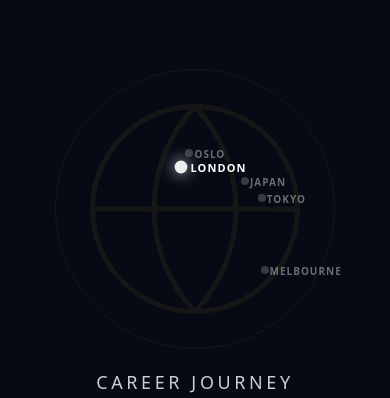
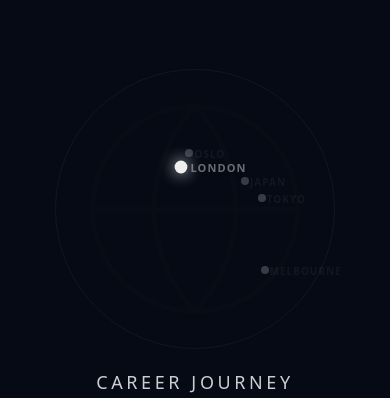
Before and after one commit to masakikono/masaki-portfolio, a Next.js app: page /journey in a window 390 px wide. Shown: the part 173-571 px from the top of the page. Built offline with nearby package versions, Linux system fonts and the light colour scheme; a web font is replaced by a local one.

Commit message:
Refine: About mobile alignment, Journey visibility, and Google Calendar integration

```diff
--- a/src/components/About.tsx
+++ b/src/components/About.tsx
@@ -10,7 +10,7 @@ const About = () => {
   const { t, lang } = useLanguage();
 
   return (
-    <section id="about" className="py-24 px-6 max-w-6xl mx-auto flex flex-col md:flex-row items-start justify-center gap-16">
+    <section id="about" className="py-24 px-6 max-w-6xl mx-auto flex flex-col md:flex-row items-center md:items-start justify-center gap-16">
       <div className="w-full md:w-[40%] flex justify-center md:sticky md:top-32">
         <div className="relative w-full max-w-[320px] aspect-[3/4] overflow-hidden rounded-2xl filter brightness-90 contrast-110 shadow-2xl">
           <Image
--- a/src/components/Contact.tsx
+++ b/src/components/Contact.tsx
@@ -43,7 +43,7 @@ const Contact = () => {
       {/* Main Call To Action Buttons */}
       <div className="flex flex-col sm:flex-row items-center gap-6 mb-24 w-full justify-center">
         <a
-          href="https://calendly.com/"
+          href="https://calendar.google.com/calendar/u/0/appointments/schedules"
           target="_blank"
           rel="noopener noreferrer"
           className="group relative overflow-hidden bg-white text-black px-8 py-5 rounded-sm flex items-center justify-center gap-3 w-full sm:w-auto min-w-[280px] border border-white transition-transform hover:-translate-y-1"
--- a/src/components/Journey.tsx
+++ b/src/components/Journey.tsx
@@ -52,7 +52,7 @@ export default function Journey() {
           <div className="relative w-full max-w-[280px] lg:max-w-[400px] aspect-square mx-auto rounded-full border border-white/5 bg-navy-900/10 flex items-center justify-center overflow-visible">
              <motion.div
               initial={{ opacity: 0 }}
-              whileInView={{ opacity: 0.08 }}
+              whileInView={{ opacity: 0.02 }}
               transition={{ duration: 2 }}
               className="absolute inset-0 flex items-center justify-center p-4"
              >
@@ -85,7 +85,7 @@ export default function Journey() {
                       <motion.div
                         initial={false}
                         animate={{
-                          opacity: isActive ? 1 : 0.4,
+                          opacity: isActive ? 0.4 : 0.05,
                           x: isActive ? 12 : 5,
                           scale: isActive ? 1.1 : 1
                         }}
```
